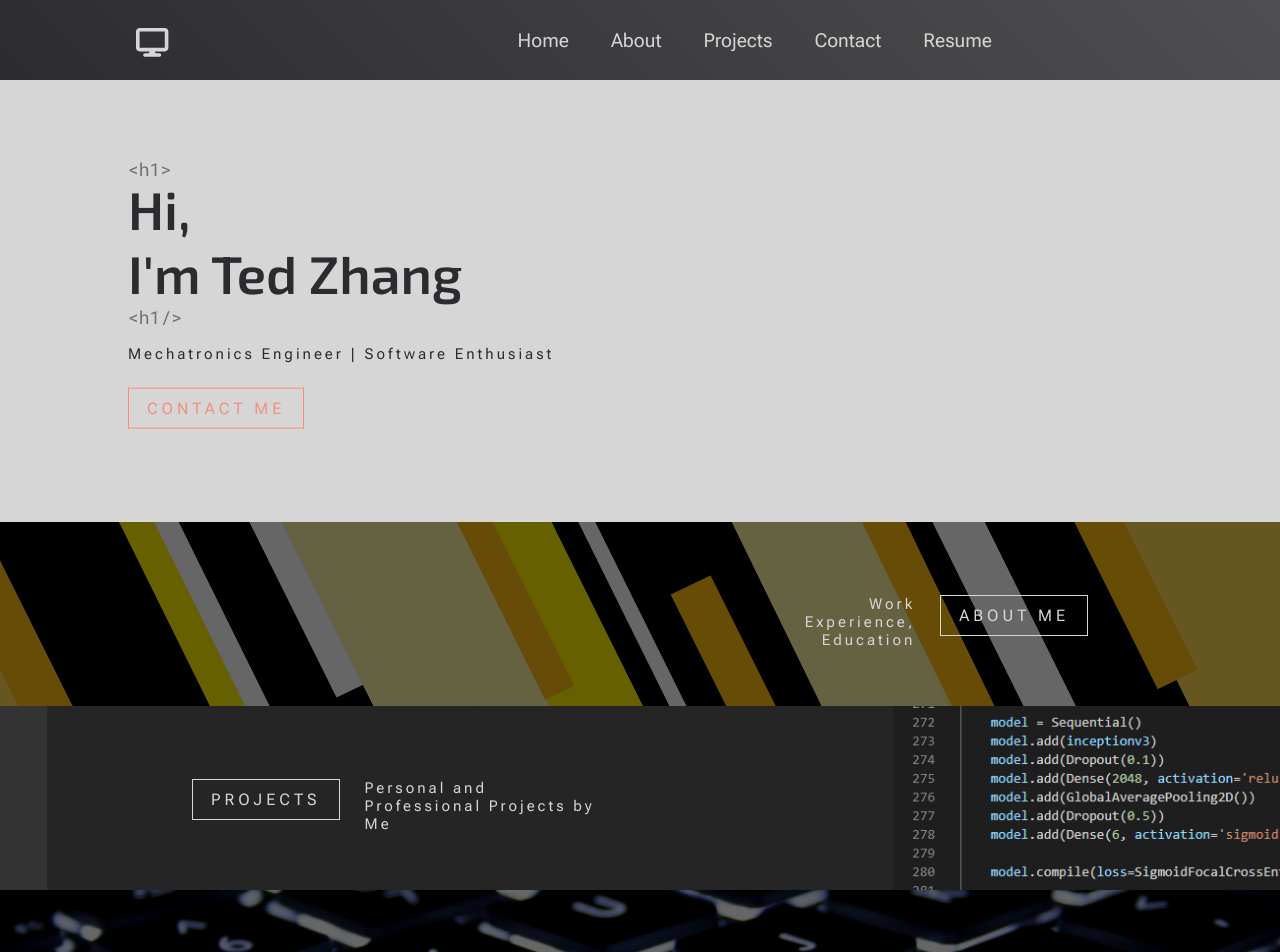
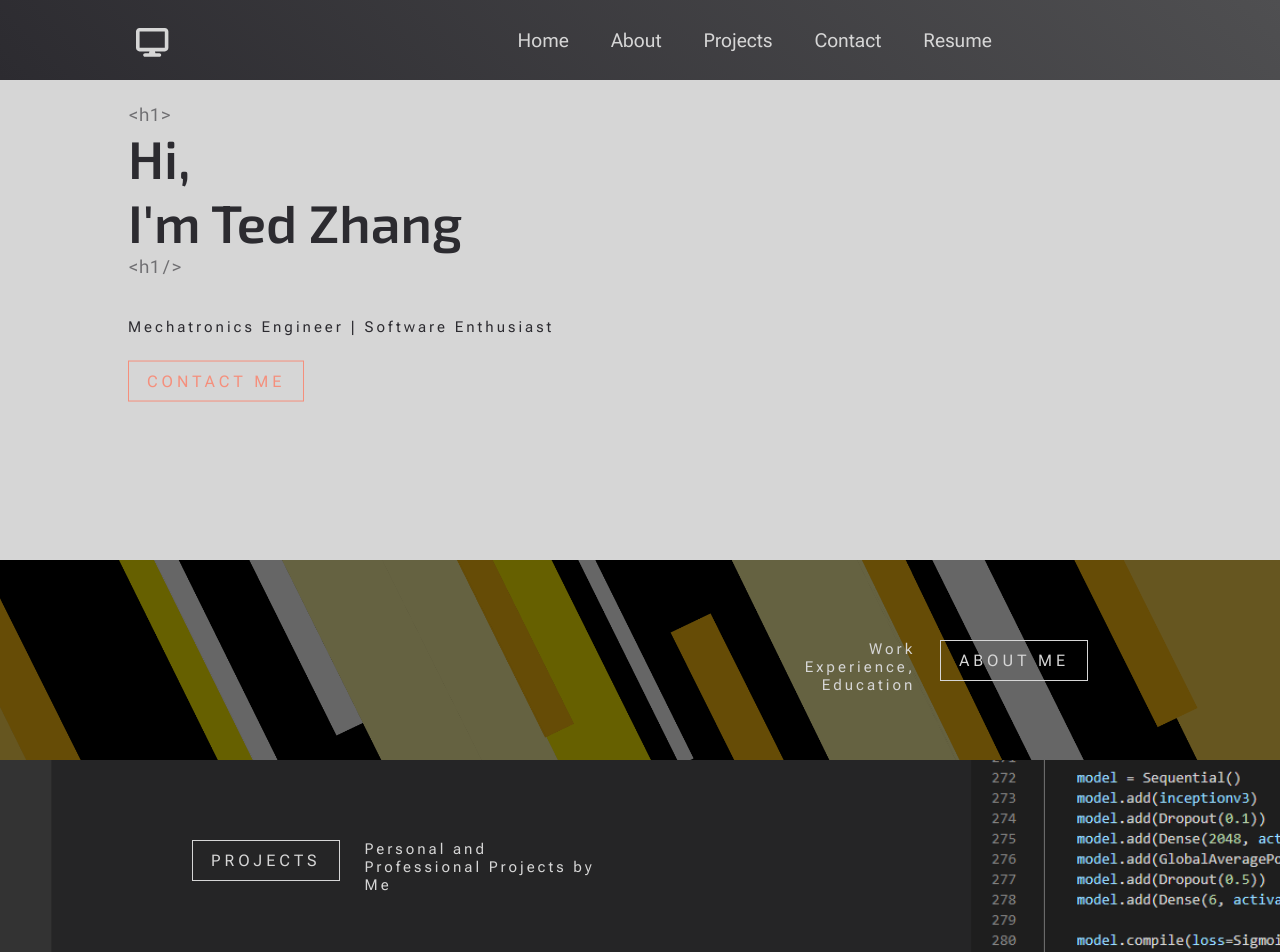
Before and after one commit to tedhz/ted-zhang-website, a React (Create React App) app: page / in a window 1280 px wide. Shown: the top 952 px of the page. Built offline with nearby package versions, Linux system fonts and the light colour scheme.

Commit message:
Changed home page layout

```diff
--- a/src/components/Navbar.scss
+++ b/src/components/Navbar.scss
@@ -111,6 +111,7 @@
       align-items: center;
       justify-content: center;
       animation: fadeIn .25s .5s backwards;
+      z-index: 998;
     }
 
     .nav-item {
--- a/src/pages/home/Home.js
+++ b/src/pages/home/Home.js
@@ -1,11 +1,13 @@
 import React from 'react'
 import { Link } from 'react-router-dom';
 import './Home.scss';
+import homePic from './t-temp-logo.png';
 
 function Home() {
 
     return (
         <div className='home-container'>
+            <div className='text-and-pic-home' >
                 <div className='text-zone'>
                     <div className='title-home'>
                         <h1>Hi, <br /> I'm
@@ -17,7 +19,11 @@ function Home() {
                     </div>
                     <Link to="/contact" className='contact-button'>CONTACT ME</Link>
                 </div>
+
+            </div>
+
             <div className='banners'>
+
                 <div className='about-banner'>
                     <div className='right-banner-text'>
                         <Link to="/about" className='right-button'>ABOUT ME</Link>
@@ -27,6 +33,7 @@ function Home() {
                     </div>
                     <div className='about-banner-back'></div>
                 </div>
+
                 <div className='projects-banner'>
                     <div className='left-banner-text'>
                         <Link to="/projects" className='left-button'>PROJECTS</Link>
@@ -35,6 +42,7 @@ function Home() {
                         </div>
                     </div>
                 </div>
+
                 <div className='resume-banner'>
                     <div className='right-banner-text'>
                         <Link to='/resume' className='right-button'>RESUME</Link>
@@ -44,6 +52,7 @@ function Home() {
                     </div>
                     <div className='resume-banner-back'></div>
                 </div>
+
             </div>
         </div>
     );
--- a/src/pages/home/Home.scss
+++ b/src/pages/home/Home.scss
@@ -8,21 +8,32 @@ html{
     min-height: 92%;
     max-height: auto;
     top: 80px;
-    position: absolute;
+
+    display: flex;
+    flex-direction: column;
     opacity: 1;
     background-color: #D6D6D6;
     z-index: 1;
 }
 
+.text-and-pic-home{
+    display: flex;
+    flex-direction: row;
+}
+
 .text-zone {
-    position: absolute;
-    left: 10%;
-    top: 20%;
-    width: 90%;
+    padding-top: 8%;
+    padding-left: 10%;
     transform: translateY(-20%);
     margin: 0;
     animation: fadeIn 1s .5s backwards;
+
+    @media screen and (max-width: 960px) {
+        padding-top: 8rem;
+    }
 }
+
+
 
 h1 {
     font-size: 53px;
@@ -37,9 +48,6 @@ h1 {
         font-family: 'Roboto Mono';
         color: #2C2B30;
         font-size: 18px;
-        position: absolute;
-        margin-top: -20px;
-        left: 0px;
         opacity: 0.6;
     }
 
@@ -48,9 +56,6 @@ h1 {
         font-family: 'Roboto Mono';
         color: #2C2B30;
         font-size: 18px;
-        position: absolute;
-        margin-top: 0px;
-        left: 0px;
         opacity: 0.6;
     }
 }
@@ -143,16 +148,17 @@ h3 {
     }
 }
 
+.banners {
+    animation: fadeIn 1s .5s backwards;
+    animation-delay: 1s;
+    z-index: 2;
+}
+
 .right-banner-text {
     position: absolute;
     right: 15%;
     top: 40%;
     z-index: 999;
-}
-
-.banners {
-    animation: fadeIn 1s .5s backwards;
-    animation-delay: 1s;
 }
 
 .left-banner-text {
@@ -166,7 +172,7 @@ h3 {
     width: 100%;
     height: 25%;
     position: absolute;
-    top: 60%;
+    top: 70%;
 }
 
 .about-banner-back {
@@ -185,7 +191,7 @@ h3 {
     position: absolute;
     width: 100%;
     height: 25%;
-    top: 85%;
+    top: 95%;
     background-image: url(./banner_images/projects-banner.PNG);
     background-size: cover;
     background-repeat: no-repeat;
@@ -195,7 +201,7 @@ h3 {
     position: absolute;
     width: 100%;
     height: 25%;
-    top: 110%;
+    top: 120%;
 }
 
 .resume-banner-back {
```
Also changed, not shown: src/pages/home/t-temp-logo.png (added). Lines whose indentation alone changed are shown as unchanged.
